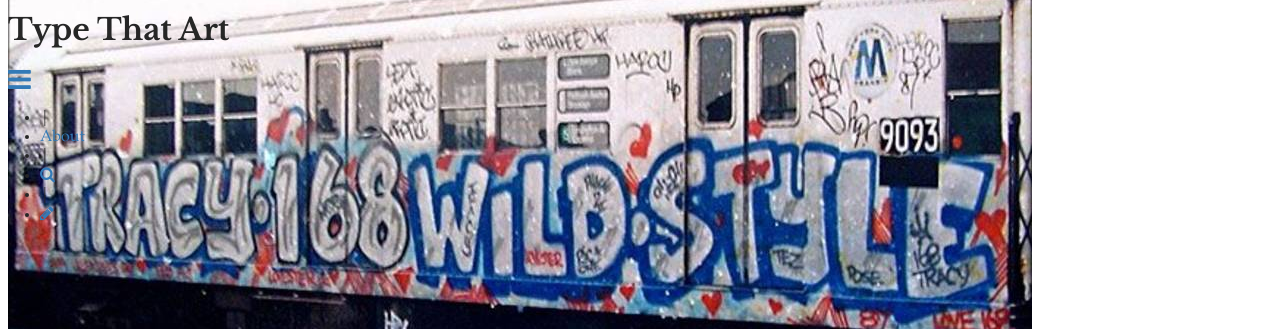
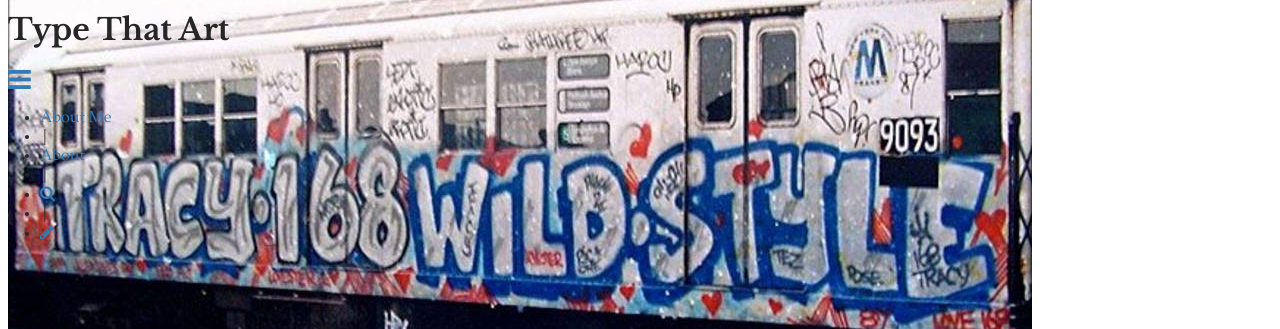
Before and after one commit to qtermace/qtermace, a Jekyll site: the page built from index.html, in a window 1280 px wide. Shown: the part 460-789 px from the top of the page. Built offline with Jekyll 4.4.1, drawn with Linux system fonts in a browser that asks for light colours; some web fonts are replaced; the list of posts is cut into pages by our own code.

Commit message:
Update Settings “general”

```diff
--- a/_data/settings.yml
+++ b/_data/settings.yml
@@ -10,4 +10,7 @@ favicon: ../uploads/faviconn.ico
 gridlayout: false
 fixednavbar: true
 upzoom: true
-items: []
+items:
+  - name: About Me
+    siteurl: https://typethatart.netlify.app/aboutme/
+    tab: false
```
